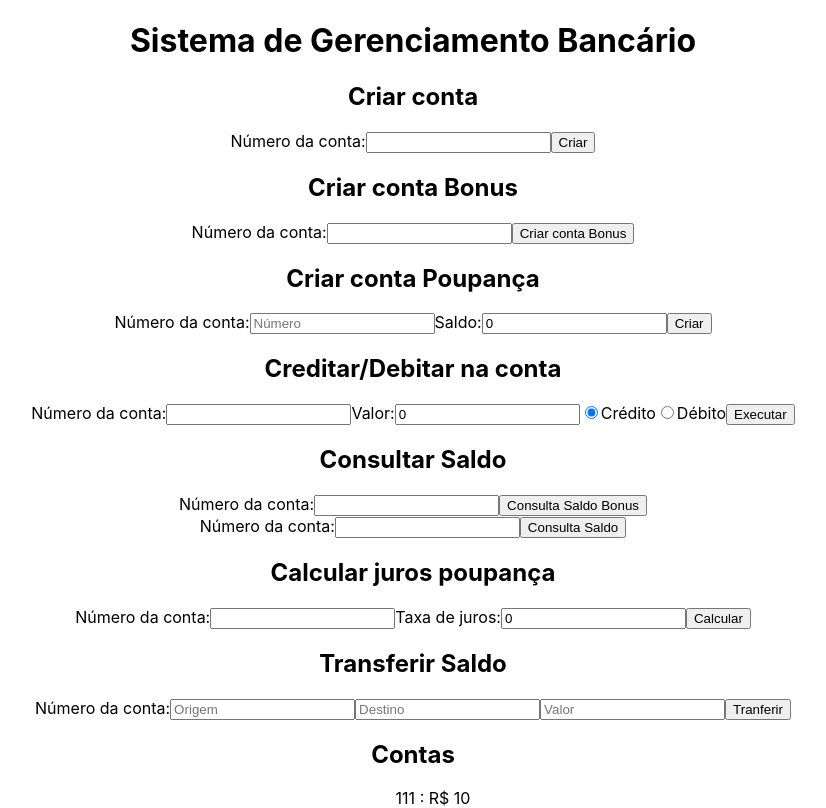
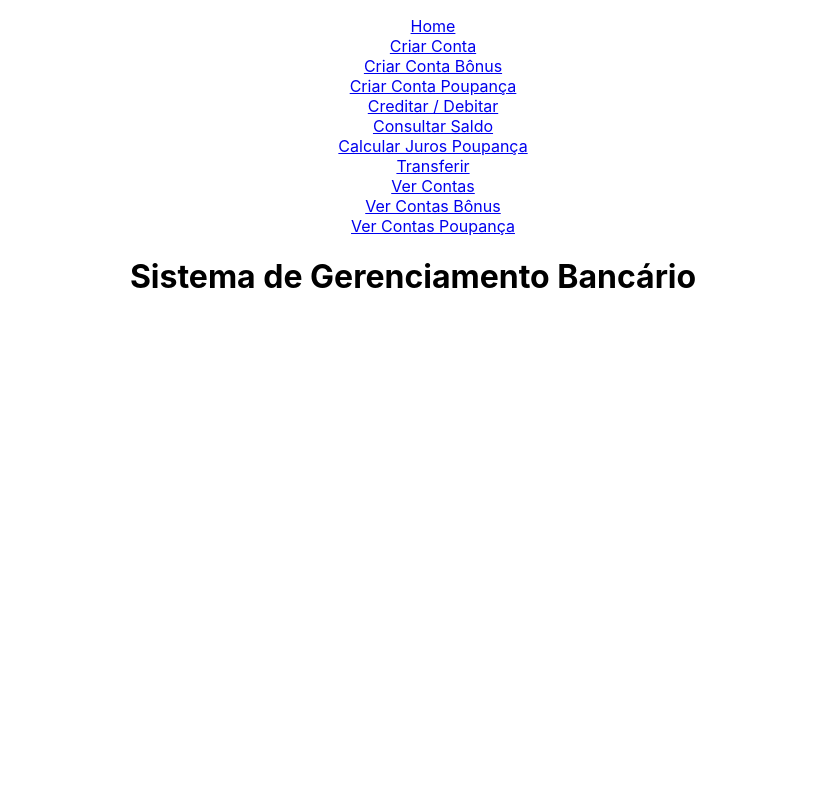
Before and after one commit to hamurabiaraujo/sisbank, a React (Create React App) app: page / in a window 1280 px wide. Shown: the top 808 px of the page, without its empty margins (227-1053 px from the left). Built offline with nearby package versions, Linux system fonts and the light colour scheme.

Commit message:
refactor(routes): adds routes for components

```diff
--- a/package.json
+++ b/package.json
@@ -12,6 +12,7 @@
     "@types/react-dom": "^17.0.0",
     "react": "^17.0.2",
     "react-dom": "^17.0.2",
+    "react-router-dom": "^5.2.1",
     "react-scripts": "4.0.3",
     "typescript": "^4.1.2",
     "web-vitals": "^1.0.1"
@@ -41,6 +42,7 @@
     ]
   },
   "devDependencies": {
+    "@types/react-router-dom": "^5.1.8",
     "cz-conventional-changelog": "3.3.0"
   },
   "config": {
--- a/src/components/App.tsx
+++ b/src/components/App.tsx
@@ -16,6 +16,12 @@ import SavingsAccount from "./account/Savings";
 import GetAccount from "./account/list/GetAccount";
 import AccountOperations from './account/AccountOperations';
 import Transfer from './account/Transfer';
+import {
+  BrowserRouter as Router,
+  Switch,
+  Route,
+  Link
+} from "react-router-dom";
 
 class App extends React.Component <any, any> {
 
@@ -89,30 +95,59 @@ class App extends React.Component <any, any> {
 
   render() {
     return (
+      <Router>
         <div className="App">
+          <ul>
+            <li><Link to="/">Home</Link></li>
+            <li><Link to="/nova-conta">Criar Conta</Link></li>
+            <li><Link to="/nova-conta-bonus">Criar Conta Bônus</Link></li>
+            <li><Link to="/nova-conta-poupanca">Criar Conta Poupança</Link></li>
+            <li><Link to="/creditar-e-debitar">Creditar / Debitar</Link></li>
+            <li><Link to="/consultar-saldo">Consultar Saldo</Link></li>
+            <li><Link to="/calcular-juros">Calcular Juros Poupança</Link></li>
+            <li><Link to="/transferir">Transferir</Link></li>
+            <li><Link to="/listar-contas">Ver Contas </Link></li>
+            <li><Link to="/listar-contas-bonus">Ver Contas Bônus</Link></li>
+            <li><Link to="/listar-contas-poupanca">Ver Contas Poupança</Link></li>
+          </ul>
+          <Switch>
+            <Route exact path="/">
               <h1>Sistema de Gerenciamento Bancário</h1>
-        <h2>Criar conta</h2>
+            </Route>
+            <Route exact path="/nova-conta">
               <NewAccount onAccountsChange={this.handleAccountsChange}/>
-        <h2>Criar conta Bonus</h2>
+            </Route>
+            <Route exact path="/nova-conta-bonus">
               <NewBonusAccount onAccountsChange={this.handleBonusAccountsChange}/>
-        <h2>Criar conta Poupança</h2>
+            </Route>
+            <Route exact path="/nova-conta-poupanca">
               <NewSavingsAccount onAccountsChange={this.handleSavingsAccountsChange}/>
-        <h2>Creditar/Debitar na conta</h2>
+            </Route>
+            <Route exact path="/creditar-e-debitar">
               <AccountOperations onCreditAccountChange={this.handleCreditAccount} accounts={this.accounts} bonusAccounts={this.bonusAccounts}/>
-        <h2>Consultar Saldo</h2>
+            </Route>
+            <Route exact path="/consultar-saldo">
               <GetAccount accounts={this.accounts} bonusAccounts={this.bonusAccounts} />
               <GetAccount accounts={this.accounts}/>
-        <h2>Calcular juros poupança</h2>
+            </Route>
+            <Route exact path="/calcular-juros">
               <SavingsAccount accounts={this.savingsAccounts}/>
-        <h2>Transferir Saldo</h2>
+            </Route>
+            <Route exact path="/transferir">
               <Transfer accounts={this.accounts} bonusAccounts={this.bonusAccounts} onTransferDone={this.handleTransferDone}/>
-        <h2>Contas</h2>
+            </Route>
+            <Route exact path="/listar-contas">
               <AccountList accounts={this.accounts}/>
-        <h2>Contas Bonus</h2>
+            </Route>
+            <Route exact path="/listar-contas-bonus">
               <BonusAccountList accounts={this.bonusAccounts}/>
-        <h2>Contas Poupança</h2>
+            </Route>
+            <Route exact path="/listar-contas-poupanca">
               <SavingsAccountList accounts={this.savingsAccounts}/>
+            </Route>
+          </Switch>
         </div>
+      </Router>
     );
   }
 }
```
Lines whose indentation alone changed are shown as unchanged.
